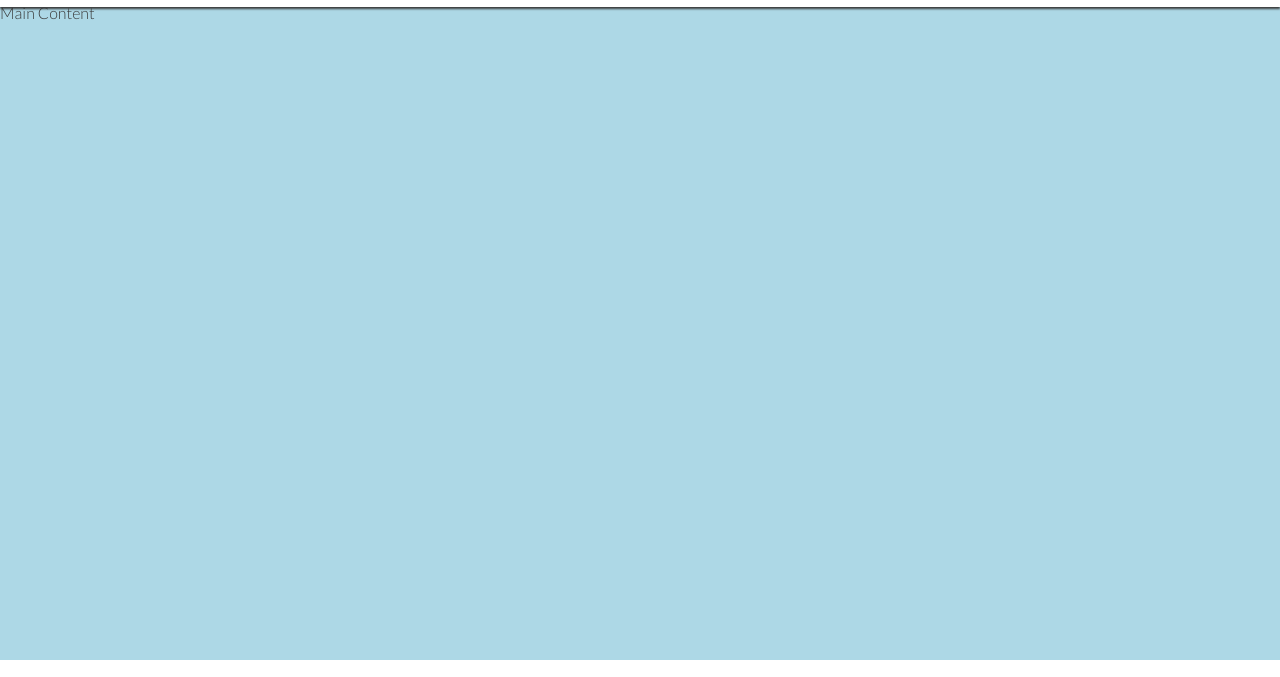
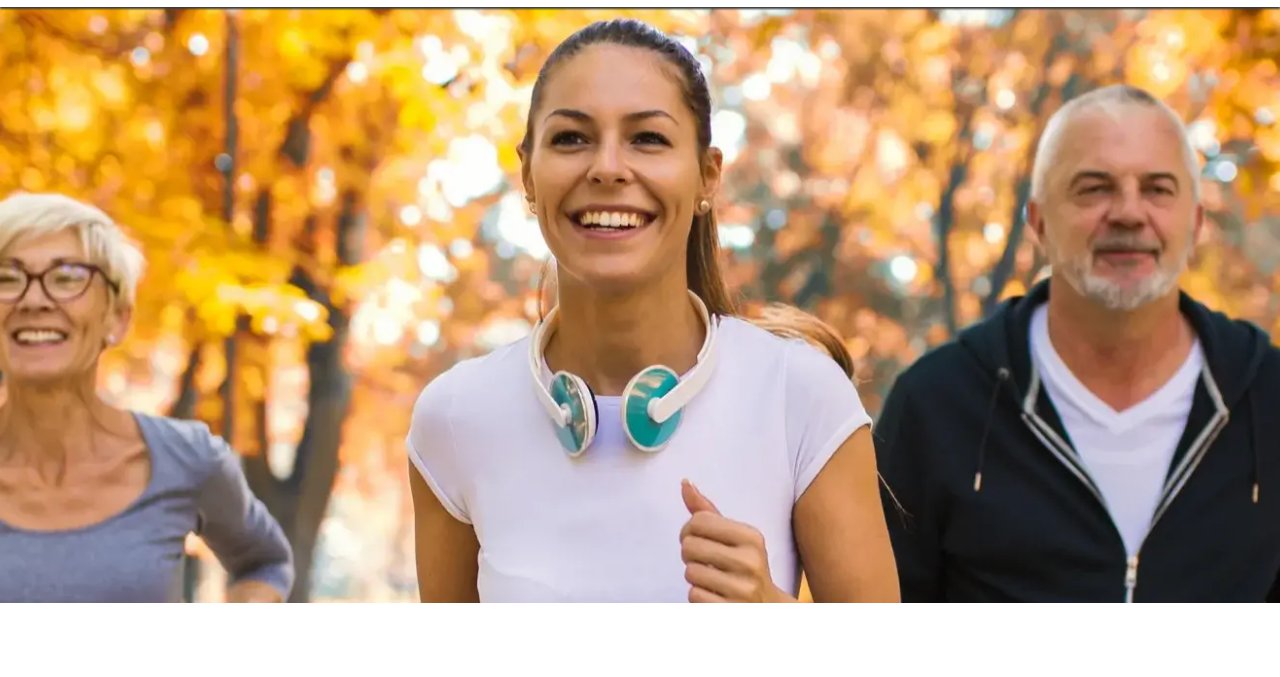
Before and after one commit to Allwrightben/LOVE-RUNNING, a plain HTML site: page index.html in a window 1280 px wide. Shown: the part 72-749 px from the top of the page. Drawn offline with nearby package versions, Linux system fonts and the light colour scheme.

Commit message:
add hero image to background

```diff
--- a/assets/css/style.css
+++ b/assets/css/style.css
@@ -84,9 +84,15 @@ nav {
 
 /* main content */
 main {
-    background-color: lightblue;
     flex: 1 0 auto;
     margin-top: 47px;
+}
+
+/* hero section */
+#hero {
+    height: 600px;
+    width: 100%;
+    background: url("../images/hero-image.webp") no-repeat center center/cover;
 }
 
 /*footer*/
--- a/index.html
+++ b/index.html
@@ -53,7 +53,7 @@
     </header>
 
     <!-- Main content -->
-    <main>Main Content</main>
+    <main><section id="hero"></section></main>
     <!-- Footer -->
     <footer>
       <ul id="social-networks">
```
Also changed, not shown: gallery.html (+1 -1 lines), signup.html (+1 -1 lines), assets/images/hero-image.webp (added).
